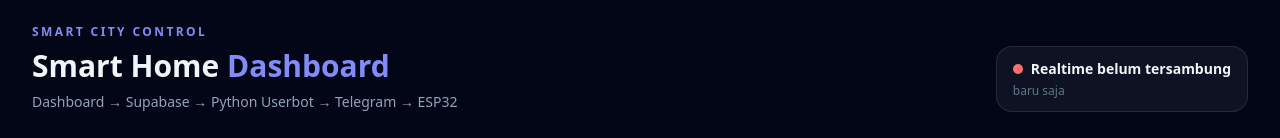
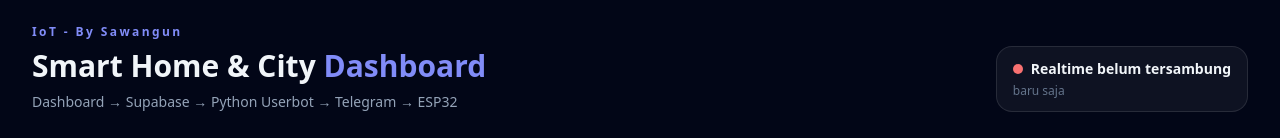
Before and after one commit to sawangun/Smarthome-And-Smarcity, a Vue app: page / in a window 1280 px wide. Shown: the top 138 px of the page. Built offline with nearby package versions, Linux system fonts and the light colour scheme; no server answers; the database is empty.

Commit message:
Update Dashboard.vue

```diff
--- a/src/components/Dashboard.vue
+++ b/src/components/Dashboard.vue
@@ -10,11 +10,11 @@
           <div
             class="mb-2 text-xs font-black tracking-[.2em] text-indigo-400"
           >
-            SMART CITY CONTROL
+            IoT - By Sawangun
           </div>
 
           <h1 class="text-3xl font-black">
-            Smart Home
+            Smart Home & City
             <span class="text-indigo-400">Dashboard</span>
           </h1>
 
```
